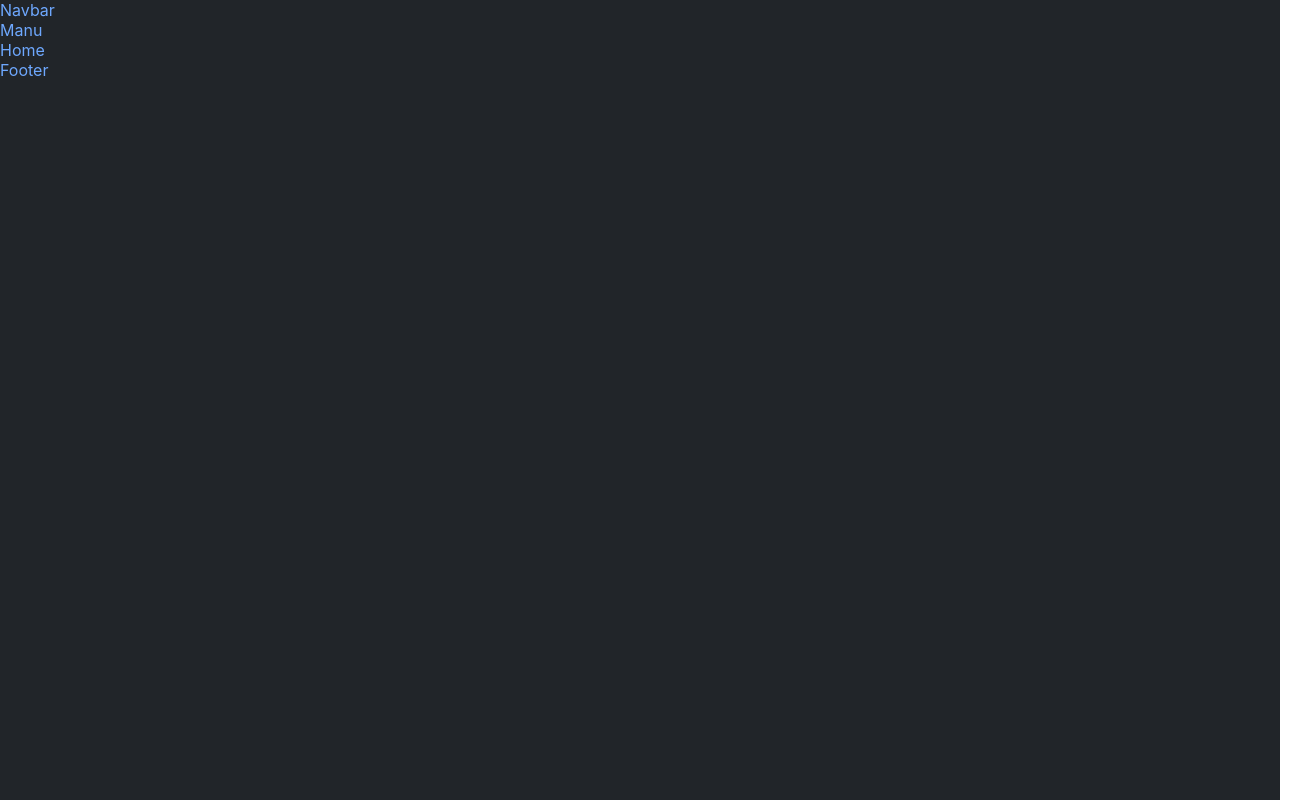
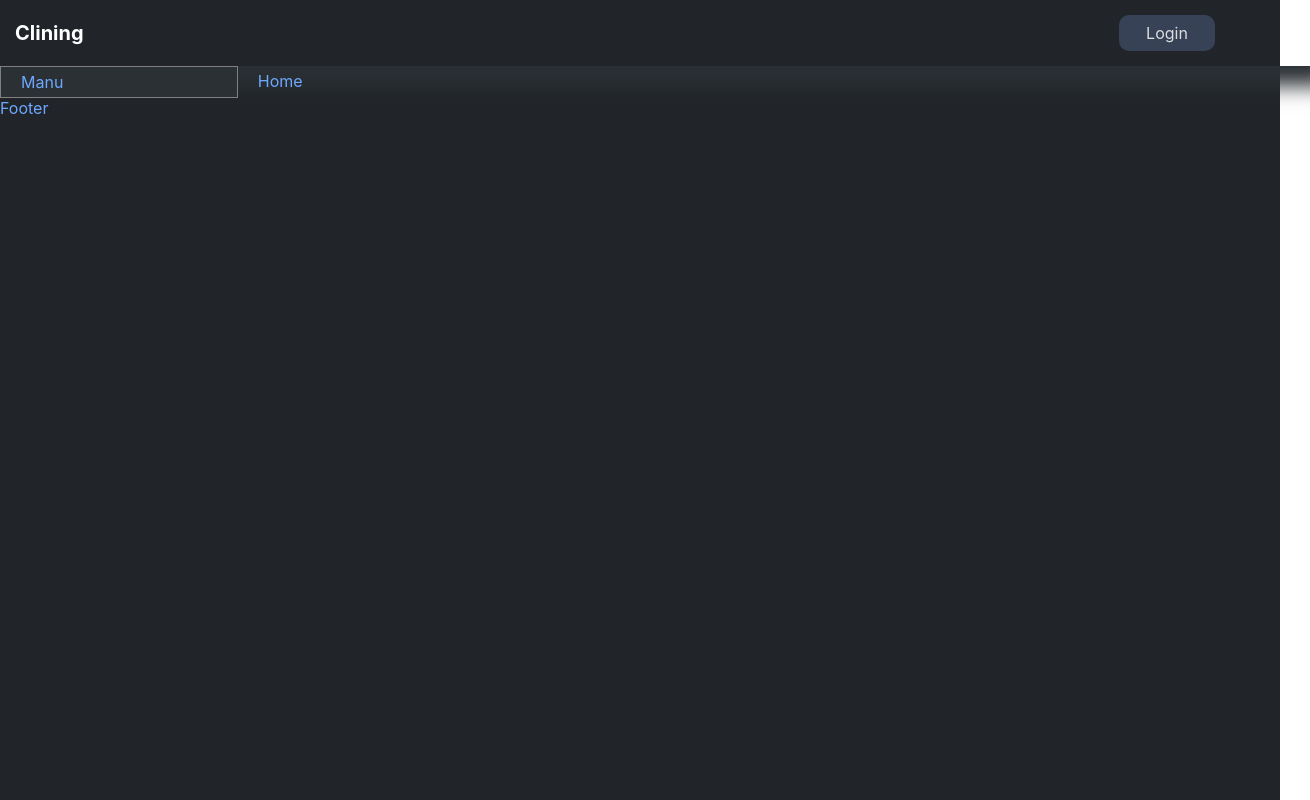
Before and after one commit to Yunieskyauto/cleaning_frontend, a React (Create React App) app: page / in a window 1280 px wide. Shown: the whole page, 1310 px wide, since content can reach past the window. Built offline with nearby package versions, Linux system fonts and the light colour scheme.

Commit message:
style navbar

```diff
--- a/src/components/navbar/Navbar.tsx
+++ b/src/components/navbar/Navbar.tsx
@@ -1,8 +1,14 @@
+import './navbar.scss'
 import React from "react"
 export const Navbar = () => {
     return (
      <div className="navbar">
-       Navbar
+       <div className="logo">
+        <span>Clining</span>
+       </div>
+        <div className='icons'>
+          <a className='login'>Login</a>
+        </div>
      </div>
     )
  }
--- a/src/components/navbar/navbar.scss
+++ b/src/components/navbar/navbar.scss
@@ -1,10 +1,11 @@
+@import './../../styles/variables.scss';
 .navbar {
    width: 100%;
-   padding: 20px;
+   padding: 15px;
    display: flex;
    align-items: center;
    justify-content: space-between;
-
+   box-shadow: 20px 20px 20px $medium-dark-gray;
 
    .logo{
     align-items: center;
@@ -14,60 +15,21 @@
 
     span {
         color: white;
+        font-size: 20px;
      }
    }
 
-   .icons {
-    display: flex;
-    align-items: center;
-    gap: 20px;
-
-      .notifications {
-        position: relative;
-        span {
-           background-color: red;
-           color: white;
-           width: 16px;
-           height: 16px;
-           border-radius: 50%;
-           position: absolute;
-           top: -10px;
-           right: -10ps;
-           display: flex;
-           align-items: center;
-           justify-content: center;
-           font-size: 12;
-        }
-      }
-
-      .user {
-        gap: 10px;
-        display: flex;
-        align-items: center;
-        img {
-           width: 26px;
-           height: 26px;
-           border-radius: 50%;
-           object-fit: cover;
-         }
-
-         span {
-            color: white;
-         }
-       }
-   }
-
-
    .login {
       display: flex;
-      background-color: #161a1d;
+      background-color: $soft-bg;
       padding: 8px;
       width: 80px;
+      margin-right: 80px;
       justify-content: center;
       border-radius: 10px;
-      color: white;
+      color: $soft-color;
       &:hover {
-         background-color: #34404e;
+         background-color: #2f3337;
       }
    }
 }
--- a/src/styles/global.scss
+++ b/src/styles/global.scss
@@ -6,3 +6,20 @@
   color: $light-sea-blue;
   height: 100vh;
 }
+
+.container {
+    display: flex;
+}
+
+.menuContainer {
+    width: 250px;
+    padding: 5px 20px;
+    background: $medium-dark-gray;
+    border: solid gray;
+    border-width: 0.1px;
+}
+
+.contentContainer {
+    padding: 5px 20px;
+    width: 100%;
+}
--- a/src/styles/variables.scss
+++ b/src/styles/variables.scss
@@ -7,3 +7,4 @@ $soft-color: #ddd;
 $dark-color: #2a3447;
 $light-sea-blue: #6ea8fe;
 $dark-main-color: #212529;
+$medium-dark-gray: #2b3035;
```
